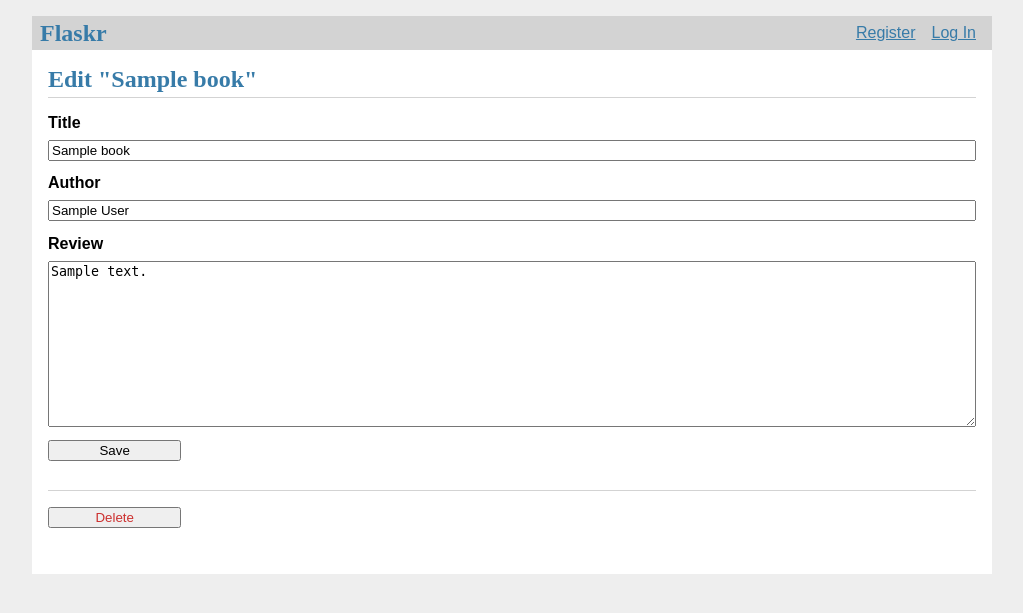
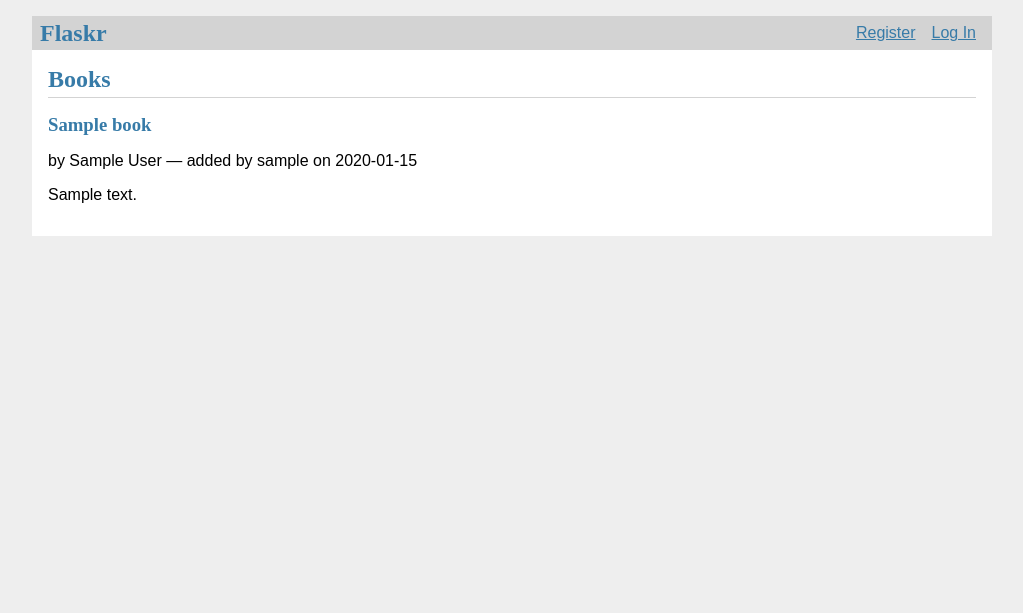
Before and after one commit to Flask-Web-Development/2026-ppi-vitoria-reges, a Python web app: template src/livros-app/flaskr/templates/books/update.html in a window 1280 px wide. Shown: the top 613 px of the page, without its empty margins (128-1151 px from the left). Run offline with Jinja, Linux system fonts and the light colour scheme; the template is opened without the code that fills it: most values are stand-ins (such as "Sample title", 1, 10 or a date in 2020).

```diff
--- a/src/livros-app/flaskr/templates/books/update.html
+++ b/src/livros-app/flaskr/templates/books/update.html
@@ -1,23 +1,35 @@
 {% extends 'base.html' %}
 
 {% block header %}
-  <h1>{% block title %}Edit "{{ book['title'] }}"{% endblock %}</h1>
+  <h1>{% block title %}Books{% endblock %}</h1>
+  {% if g.user %}
+    <a class="action" href="{{ url_for('books.create') }}">New</a>
+  {% endif %}
 {% endblock %}
 
 {% block content %}
-  <form method="post">
-    <label for="title">Title</label>
-    <input name="title" id="title"
-      value="{{ request.form['title'] or book['title'] }}" required>
-    <label for="book_author">Author</label>
-    <input name="book_author" id="book_author"
-      value="{{ request.form['book_author'] or book['book_author'] }}" required>
-    <label for="review">Review</label>
-    <textarea name="review" id="review">{{ request.form['review'] or book['review'] }}</textarea>
-    <input type="submit" value="Save">
-  </form>
-  <hr>
-  <form action="{{ url_for('books.delete', id=book['id']) }}" method="post">
-    <input class="danger" type="submit" value="Delete" onclick="return confirm('Are you sure?');">
-  </form>
+  {% for book in books %}
+    <article class="book">
+      <header>
+        <div>
+          <h1>{{ book['title'] }}</h1>
+          <div class="about">
+            by {{ book['book_author'] }}
+            — added by {{ book['username'] }}
+            on {{ book['created'].strftime('%Y-%m-%d') }}
+          </div>
+        </div>
+
+        {% if g.user['id'] == book['owner_id'] %}
+          <a class="action" href="{{ url_for('books.update', id=book['id']) }}">Edit</a>
+        {% endif %}
+      </header>
+
+      <p class="body">{{ book['review'] }}</p>
+    </article>
+
+    {% if not loop.last %}
+      <hr>
+    {% endif %}
+  {% endfor %}
 {% endblock %}
```
